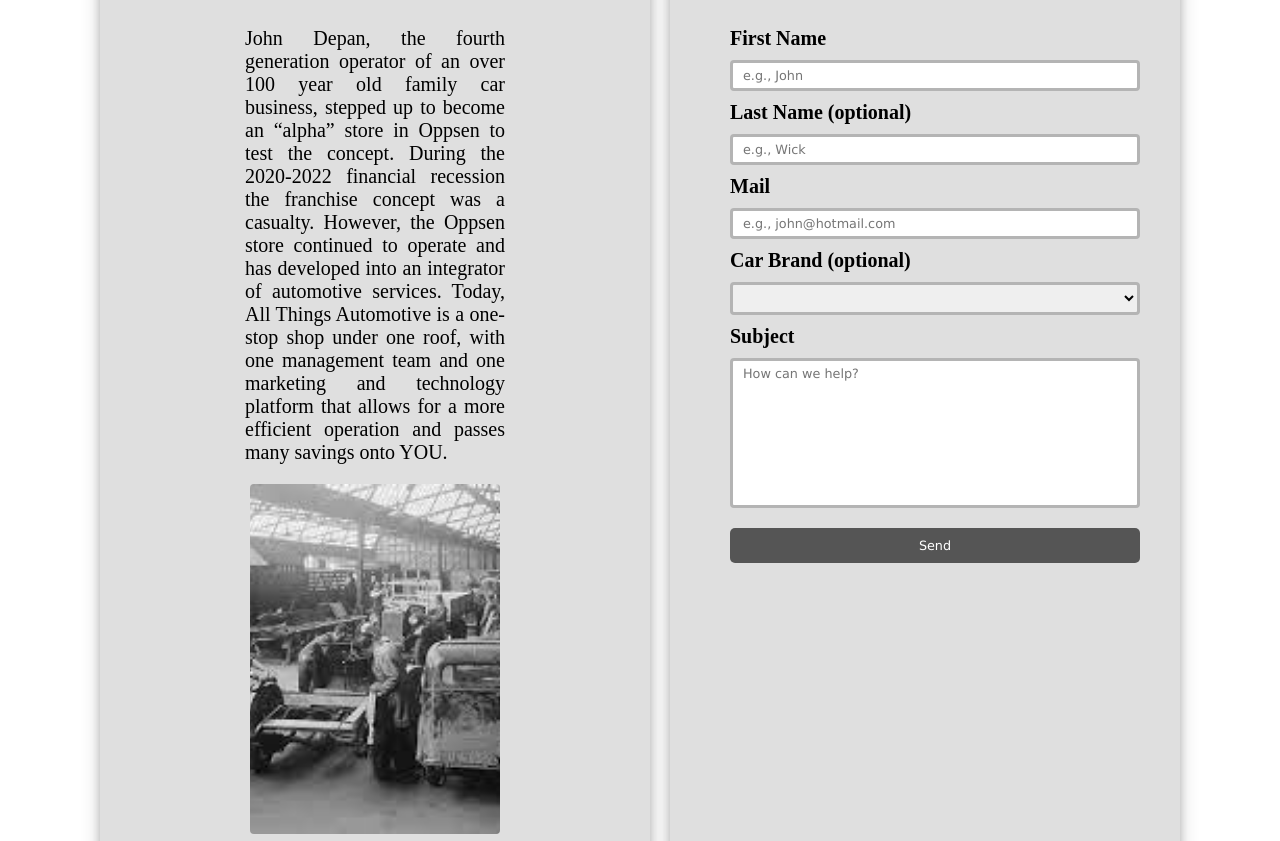
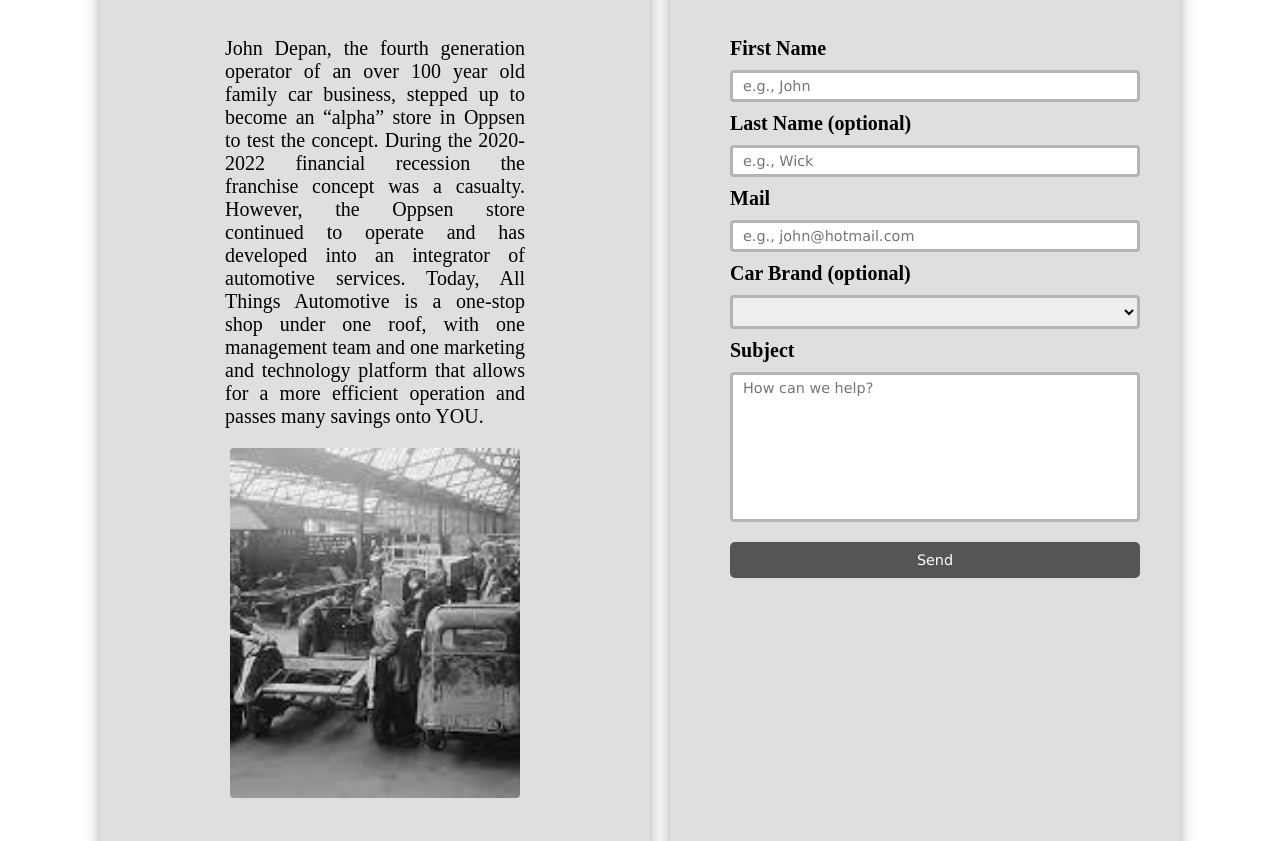
Before and after one commit to fso1007/cars-flexbox, a plain HTML site: page index.html in a window 1280 px wide. Shown: the part 1165-2006 px from the top of the page. Drawn offline with Linux system fonts and the light colour scheme.

Commit message:
refactor: change font-size units (px to rem)

```diff
--- a/assets/styles/form.scss
+++ b/assets/styles/form.scss
@@ -53,5 +53,5 @@
   color: red;
   margin: 10px;
   font-family: Verdana, Geneva, Tahoma, sans-serif;
-  font-size: 11px;
+  font-size: 0.7rem;
 }
--- a/assets/styles/general-settings.scss
+++ b/assets/styles/general-settings.scss
@@ -61,7 +61,7 @@
 
 .ipt--font {
   font-family: Verdana, Geneva, Tahoma, sans-serif;
-  font-size: 80%;
+  font-size: $font-ipt;
 }
 
 .h2 {
--- a/assets/styles/header-topnav.scss
+++ b/assets/styles/header-topnav.scss
@@ -4,7 +4,7 @@
 
   &__h1 {
     color: $color-black;
-    font-size: 70px;
+    font-size: 3.5rem;
     text-align: center;
     margin: 40px;
   }
--- a/assets/styles/responsive.scss
+++ b/assets/styles/responsive.scss
@@ -5,7 +5,7 @@
   }
 
   .img {
-    width: 350px;
+    width: 420px;
   }
 
   figure {
@@ -20,7 +20,7 @@
     }
 
     &__p--tight {
-      margin: 20px 150px;
+      margin: 20px 110px;
     }
 
   }
@@ -32,7 +32,7 @@
   }
 
   .img {
-    width: 300px;
+    width: 350px;
   }
 
   .main {
@@ -43,7 +43,7 @@
     }
 
     &__p--tight {
-      margin: 20px 120px;
+      margin: 20px 90px;
     }
 
   }
@@ -55,7 +55,7 @@
   }
 
   .img {
-    width: 250px;
+    width: 290px;
   }
 
   .main {
@@ -66,7 +66,7 @@
     }
 
     &__p--tight {
-      margin: 20px 115px;
+      margin: 20px 95px;
     }
 
   }
@@ -78,7 +78,7 @@
   }
 
   .img {
-    width: 200px;
+    width: 220px;
   }
 
   .main {
@@ -89,7 +89,7 @@
     }
 
     &__p--tight {
-      margin: 20px 100px;
+      margin: 20px 85px;
     }
   }
 
@@ -124,7 +124,7 @@
   }
 
   .img {
-    width: 600px;
+    width: 580px;
   }
 
   .p {
--- a/assets/styles/variables.scss
+++ b/assets/styles/variables.scss
@@ -11,9 +11,10 @@ $color-white: rgb(255, 255, 255);
 $font-family: "Monotype Corsiva", serif;
 
 // Font-size
-$font-h1: 26px;
-$font-h2: 22px;
-$font-p: 20px;
+$font-h1: 1.6rem;
+$font-h2: 1.5rem;
+$font-p: 1.25rem;
+$font-ipt: 0.9rem;
 
 
 // Effect
```
Also changed, not shown: assets/styles/style.css, 1 other file.
